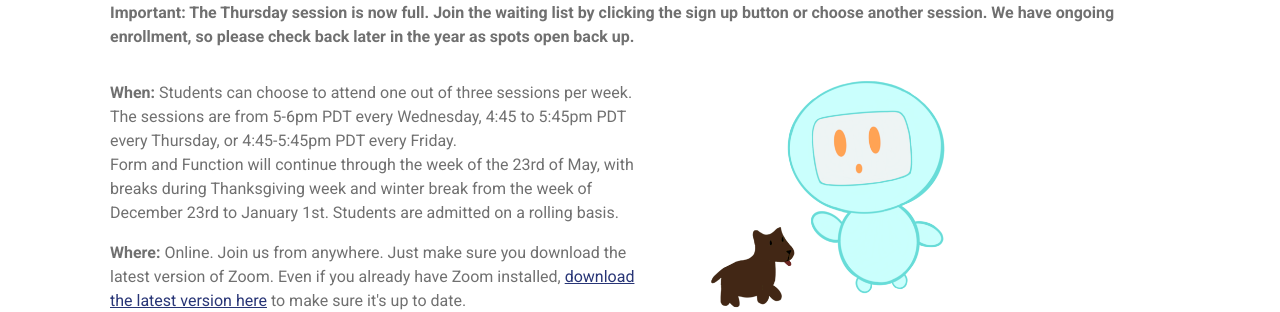
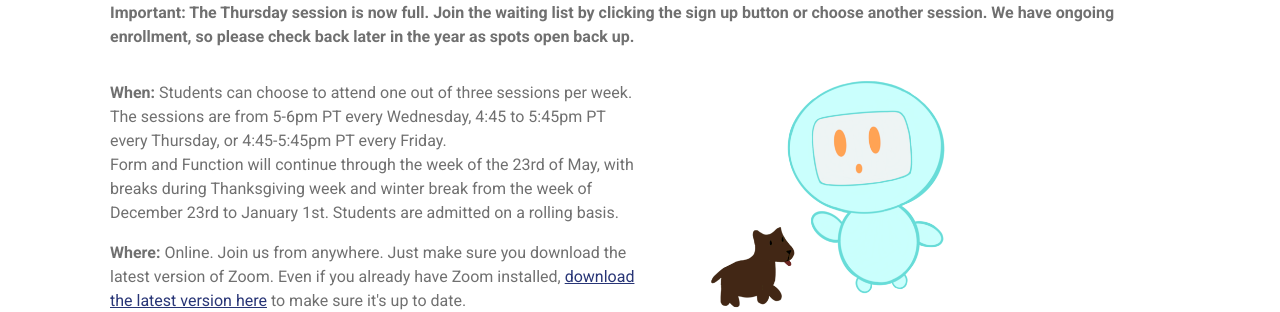
Before and after one commit to bit-by-bit-coding/bxb-website, a Jekyll site: the page built from formfunction.html, in a window 1280 px wide and 900 px high, scrolled down 493 px. Shown: the part 177-489 px from the top of the window. Built offline with Jekyll 4.4.1, drawn with Linux system fonts in a browser that asks for light colours; nearby versions of some CDN libraries.

Commit message:
change PDT to PT of ff page

```diff
--- a/formfunction.html
+++ b/formfunction.html
@@ -27,8 +27,8 @@ style: programdetails.css
         <div class="details-container">
             <div class="item">
                 <p><strong>When: </strong>
-                    Students can choose to attend one out of three sessions per week. The sessions are from 5-6pm PDT every Wednesday,
-                    4:45 to 5:45pm PDT every Thursday, or 4:45-5:45pm PDT every Friday. <br>
+                    Students can choose to attend one out of three sessions per week. The sessions are from 5-6pm PT every Wednesday,
+                    4:45 to 5:45pm PT every Thursday, or 4:45-5:45pm PT every Friday. <br>
                     Form and Function will continue through the week of the 23rd of May, with breaks during Thanksgiving week and winter break from the week of December 23rd to January 1st.
                     Students are admitted on a rolling basis.
                 </p>
```
